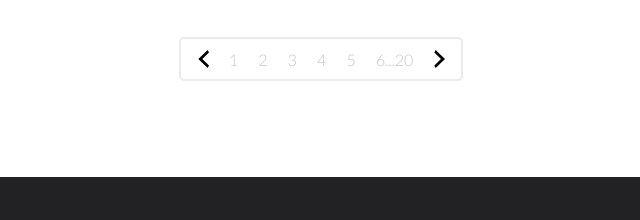
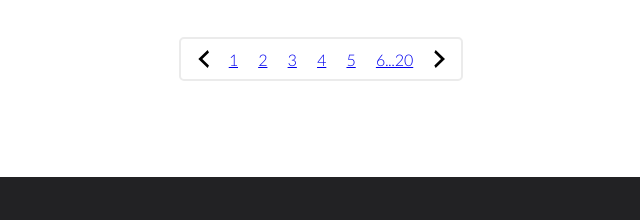
Before and after one commit to JPoznyak/internet-shop, a plain HTML site: page catalog.html in a window 1280 px wide. Shown: the part 2742-2962 px from the top of the page, 319-959 px from the left. Drawn offline with Linux system fonts and the light colour scheme.

Commit message:
few error fixes

```diff
--- a/catalog.html
+++ b/catalog.html
@@ -221,12 +221,12 @@
 
 			<div class="pagination">
 				<img src="images/catalog/arrow-left.svg" alt="">
-					<a href"#"">1</a>
-					<a href"#"">2</a>
-					<a href"#"">3</a>
-					<a href"#"">4</a>
-					<a href"#"">5</a>
-					<a href"#"">6...20</a>
+					<a href="#">1</a>
+					<a href="#">2</a>
+					<a href="#">3</a>
+					<a href="#">4</a>
+					<a href="#">5</a>
+					<a href="#">6...20</a>
 				<img src="images/catalog/arrow-right.svg" alt="">
 			</div>
 	</div>
--- a/style.css
+++ b/style.css
@@ -114,7 +114,7 @@ body {
 	object-fit: cover;
 	position: absolute;
 	left: 0;
-	top: o;
+	top: 0;
 }
 
 .block-text {
@@ -215,6 +215,7 @@ body {
 
 .item-name {
 	padding-left: 24px;
+	padding-right: 24px;
 	padding-top: 23px;
 	font-size: 13px;
 	line-height: 16px;
@@ -237,6 +238,7 @@ body {
 	line-height: 19px;
 	color: #F16D7F;
 	padding-left: 24px;
+	padding-right: 24px;
 	padding-bottom: 24px;
 }
 
```
